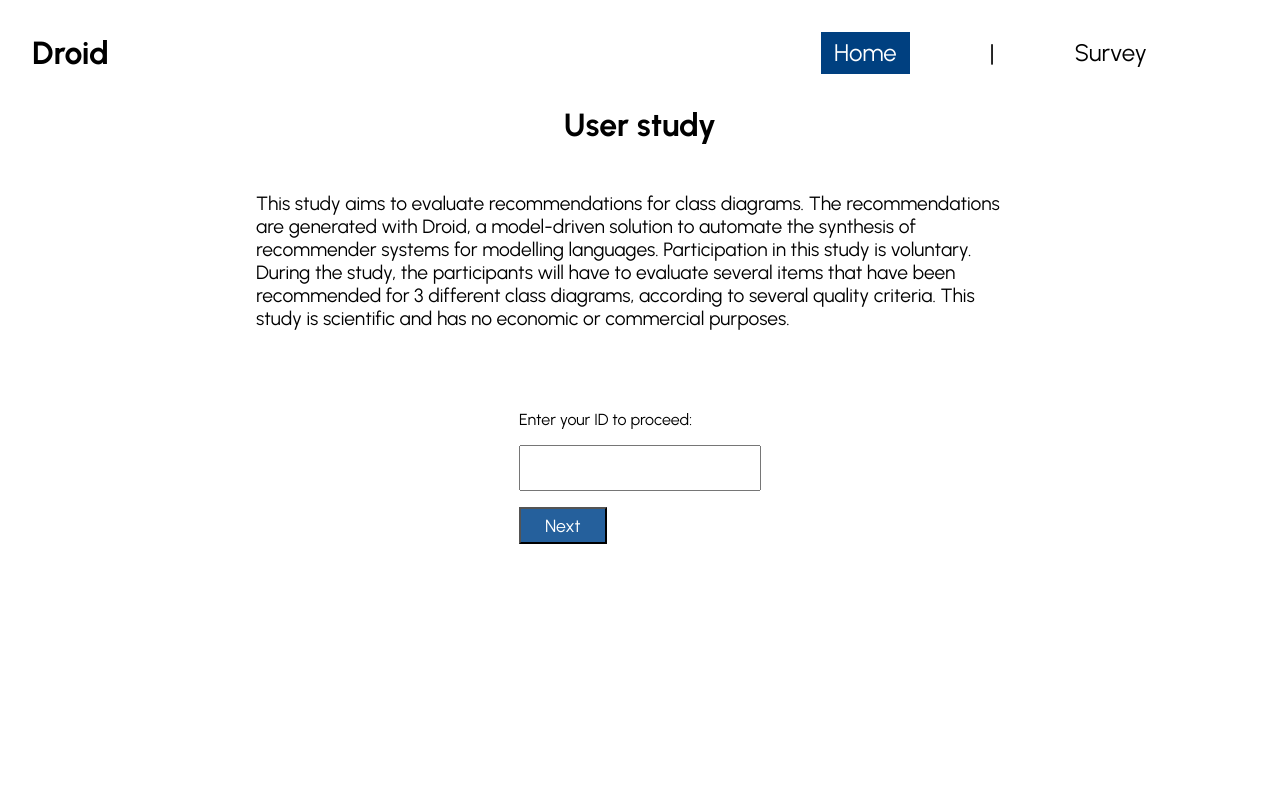
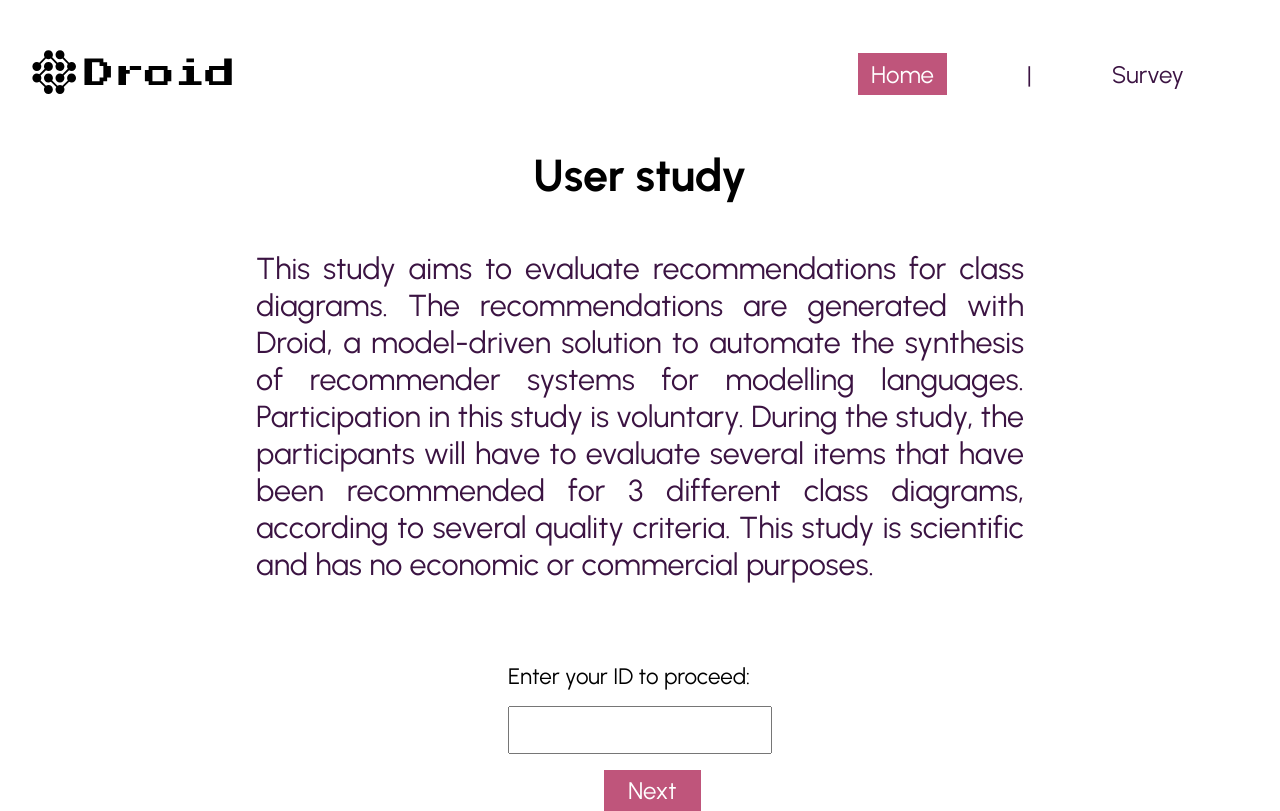
Before and after one commit to lissetteag/user-study, a React (Create React App) app: page / in a window 1280 px wide. Built offline with nearby package versions, Linux system fonts and the light colour scheme.

Commit message:
css update

```diff
--- a/src/components/Header.js
+++ b/src/components/Header.js
@@ -15,7 +15,11 @@ const Header = ({ name }) => {
 
   return (
     <div className="header">
-      <h1>Droid</h1>
+      <div className="img">
+      <img src="gen/default-monochrome-black.svg" height={80} width={200} alt="ygfytfytt"/>
+      </div>
+      {/* <h1>image</h1> */}
+
       <nav className="nav">
         <Link
           className={home ? "navActive" : "navHome"}
--- a/src/pages/Finish.js
+++ b/src/pages/Finish.js
@@ -1,5 +1,5 @@
 import { useEffect } from "react";
-import "../styles/home.css";
+import "../styles/finish.css";
 
 function Finish() {
 //   const history = useHistory()
--- /dev/null
+++ b/src/styles/finish.css
@@ -0,0 +1,10 @@
+.finish {
+  display: flex;
+  flex-direction: column;
+  align-items: center;
+  justify-content: center;
+  text-align: justify;
+  text-justify: inter-word;
+  font-size: 2rem;
+  color: #3B1342;
+}
--- a/src/styles/header.css
+++ b/src/styles/header.css
@@ -5,35 +5,42 @@
   margin: 2em;
 }
 
-.header h1 {
+/* Droid text */
+.header .img {
   flex: 1;
 }
 
+/* Navigation text when no hightlighted */
 .nav {
   flex: 1;
   display: flex;
   align-items: center;
-  justify-content: center;
+  justify-content: flex-end;
+  margin-right: 4rem;
   font-size: 1.5rem;
+  color : #3B1342;
 }
 
 .navHome {
   margin-right: 5rem;
   text-decoration: none;
-  color: #000;
+  color : #3B1342;
 }
 
+/* Survey button */
 .navSurvey {
   margin-left: 5rem;
   text-decoration: none;
-  color: #000;
+  color : #3B1342;
 }
 
+/* Home button */
 .navActive {
   color: #fff;
-  background-color: #004080;
+  background-color: #BF557B;
   margin-right: 5rem;
+  margin-left: 5rem;
   text-decoration: none;
   padding: 0.4rem 0.8rem 0.4rem 0.8rem;
-  margin-left: 5rem;
+  font-size: 1.5rem;
 }
--- a/src/styles/home.css
+++ b/src/styles/home.css
@@ -3,25 +3,35 @@
   flex-direction: column;
   align-items: center;
   justify-content: center;
+  text-align: justify;
+  text-justify: inter-word;
+  font-size: 1.4rem;
 }
 
+/*Home page paragraph */
 .home p {
   width: 60%;
   margin-top: 3rem;
   margin-bottom: 5rem;
-  font-size: 1.2rem;
+  font-size: 1.9rem;
+  color : #3B1342;
 }
 
+/* Text holder */
 .inputId {
   margin: 1rem 0 1rem 0;
   padding: 0.6rem;
   outline: none;
-  font-size: 1.2rem;
+  font-size: 1.3rem;
 }
 
+/* Next button */
 .buttonID {
+  color: #fff;
+  background-color: #BF557B;
+  margin-left: 6rem;
+  text-decoration: none;
   padding: 0.38rem 1.5rem;
-  font-size: 1.1rem;
-  background-color: #25609c;
-  color: #fff;
+  font-size: 1.5rem;
+  border: none;
 }
```
Also changed, not shown: public/gen/default-monochrome-black.svg (added), src/data/JSSUserStudyCases_311Education.json.
